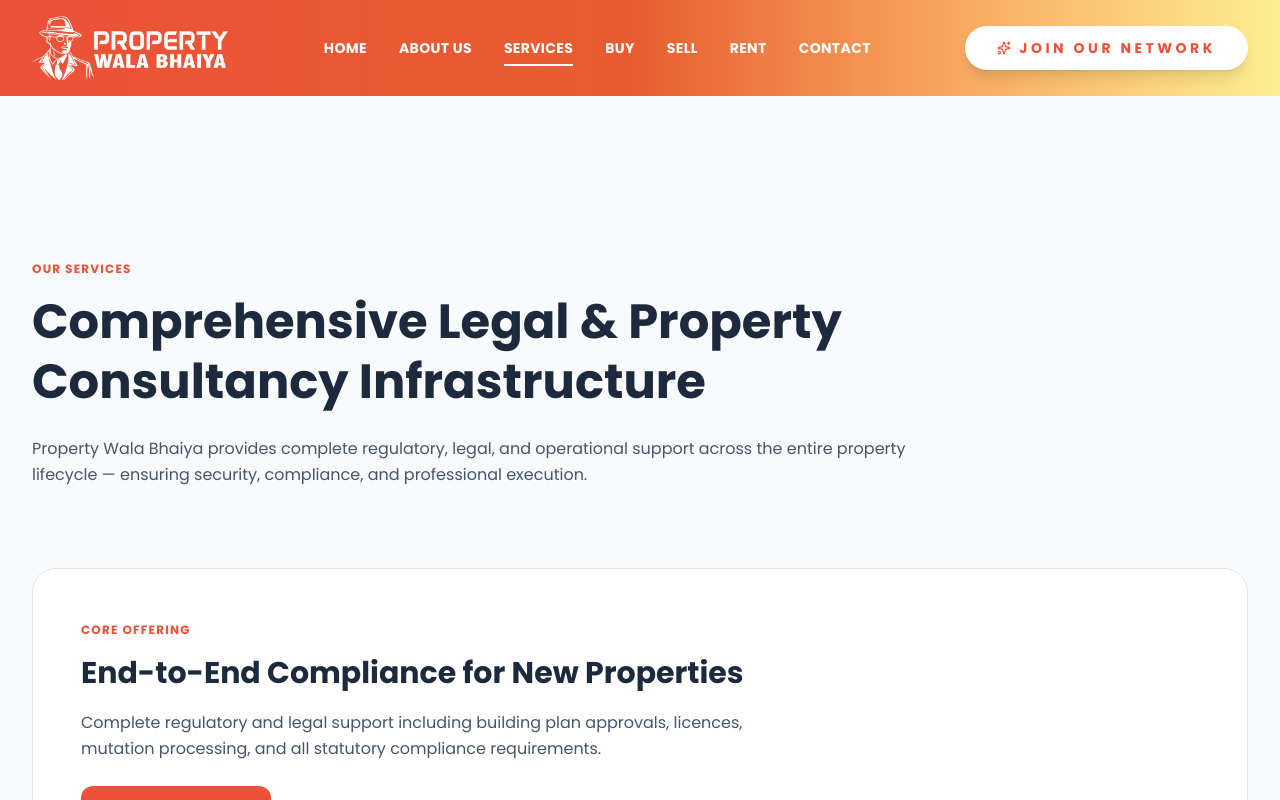
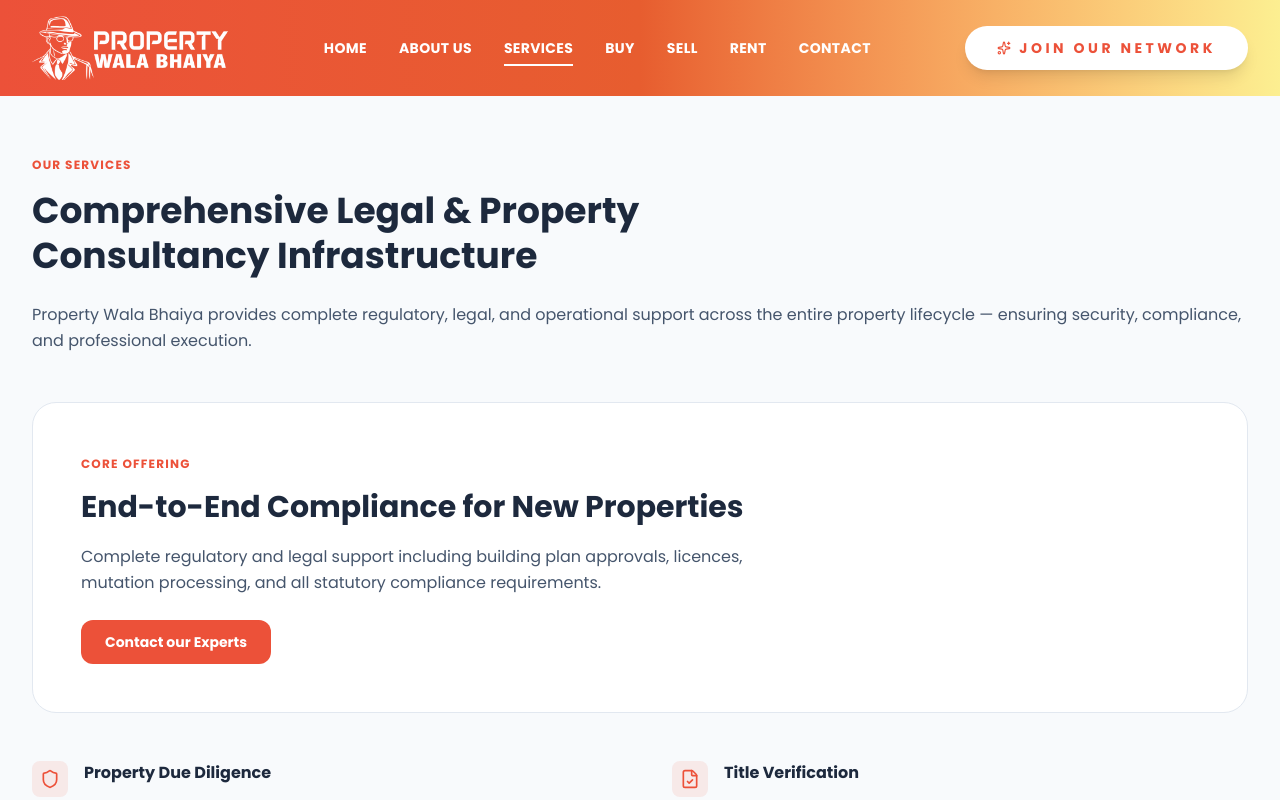
Before and after one commit to passportpulse/property-wala-ankita, a React (Vite) app: page /services in a window 1280 px wide. Shown: the top 800 px of the page. Built offline with nearby package versions, Linux system fonts and the light colour scheme.

Commit message:
about and service page margin padding reduced

```diff
--- a/src/pages/about/About.jsx
+++ b/src/pages/about/About.jsx
@@ -7,7 +7,7 @@ const About = () => {
     <Section className="bg-white font-poppins text-slate-800">
       <Container>
         {/* HERO — LARGE LEFT ALIGNED */}
-        <div className="py-4 lg:py-20 max-w-5xl">
+
         <span className="text-xs font-semibold tracking-widest uppercase text-coral-red">
           Property Wala Bhaiya Network
         </span>
@@ -22,18 +22,16 @@ const About = () => {
           and professional solution, transforming the local market from one
           defined by insecure, high-hustle competition to one characterized by
           unified operational excellence. This transformation is achieved by
-            deploying a shared, technologically advanced platform that
-            guarantees inventory certainty and provides comprehensive legal
-            security.
+          deploying a shared, technologically advanced platform that guarantees
+          inventory certainty and provides comprehensive legal security.
         </p>
 
         <p className="text-base text-slate-600 mt-6 leading-relaxed max-w-3xl">
           The core value promise to Durgapur's independent agents is the
           transition from an unstable, manual business model to a secure,
-            professional consultancy model, guaranteeing a demonstrably higher
-            Net Effective Earning Rate ( NEER) and predictable income stream.
+          professional consultancy model, guaranteeing a demonstrably higher Net
+          Effective Earning Rate ( NEER) and predictable income stream.
         </p>
-        </div>
 
         {/* SOLUTION — VERTICAL STRUCTURED LIST (NO CARDS) */}
         <div className="py-4">
--- a/src/pages/services/Services.jsx
+++ b/src/pages/services/Services.jsx
@@ -15,15 +15,15 @@ import Section from "../../components/layout/Section";
 
 const Services = () => {
   return (
-    <Section className="bg-slate-50 font-poppins text-slate-800">
+    <Section className="bg-slate-50 font-poppins text-slate-800" size="small">
       <Container>
         {/* HERO */}
-        <div className="py-14 lg:py-20 max-w-4xl">
+
         <span className="text-xs font-semibold tracking-widest uppercase text-coral-red">
           Our Services
         </span>
 
-          <h1 className="text-lg lg:text-5xl font-bold mt-3 leading-tight">
+        <h1 className="text-lg lg:text-4xl font-bold mt-3 leading-tight">
           Comprehensive Legal & Property
           <span className="block">Consultancy Infrastructure</span>
         </h1>
@@ -33,10 +33,9 @@ const Services = () => {
           operational support across the entire property lifecycle — ensuring
           security, compliance, and professional execution.
         </p>
-        </div>
 
         {/* FEATURED SERVICE */}
-        <div className="mb-16 border border-slate-200 rounded-3xl p-8 lg:p-12 bg-white">
+        <div className="my-12 border border-slate-200 rounded-3xl p-8 lg:p-12 bg-white">
           <span className="text-xs font-semibold uppercase tracking-widest text-coral-red">
             Core Offering
           </span>
@@ -121,7 +120,7 @@ const ServiceItem = ({ icon, title }) => {
       <div>
         <h3 className="text-sm lg:text-base font-semibold">{title}</h3>
 
-        <div className="w-0 group-hover:w-full h-[2px] bg-coral-red transition-all duration-300 mt-1" />
+        <div className="w-0 group-hover:w-full h-0.5 bg-coral-red transition-all duration-300 mt-1" />
       </div>
     </div>
   );
```
Lines whose indentation alone changed are shown as unchanged.
